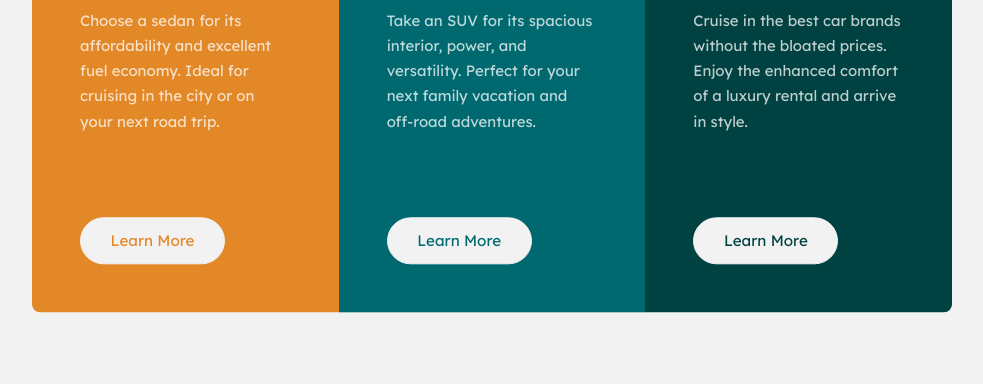
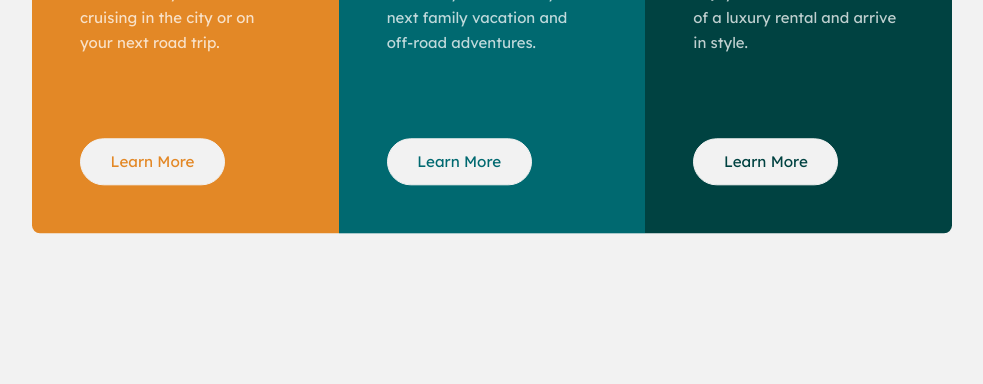
Before and after one commit to dazed781/3-column-preview-card-component, a plain HTML site: page index.html in a window 1280 px wide. Shown: the part 416-800 px from the top of the page, without its empty margins (148-1131 px from the left). Drawn offline with Linux system fonts and the light colour scheme.

Commit message:
Add updated CSS files
Card margin update

```diff
--- a/styles.scss
+++ b/styles.scss
@@ -20,7 +20,6 @@ body {
 
 .card {
   width: min(87.1%, 920px);
-  margin-top: 4.9rem;
   display: grid;
   grid-template-columns: repeat(3, 1fr);
   position: absolute;
```
Also changed, not shown: css/styles.css, 1 other file.
